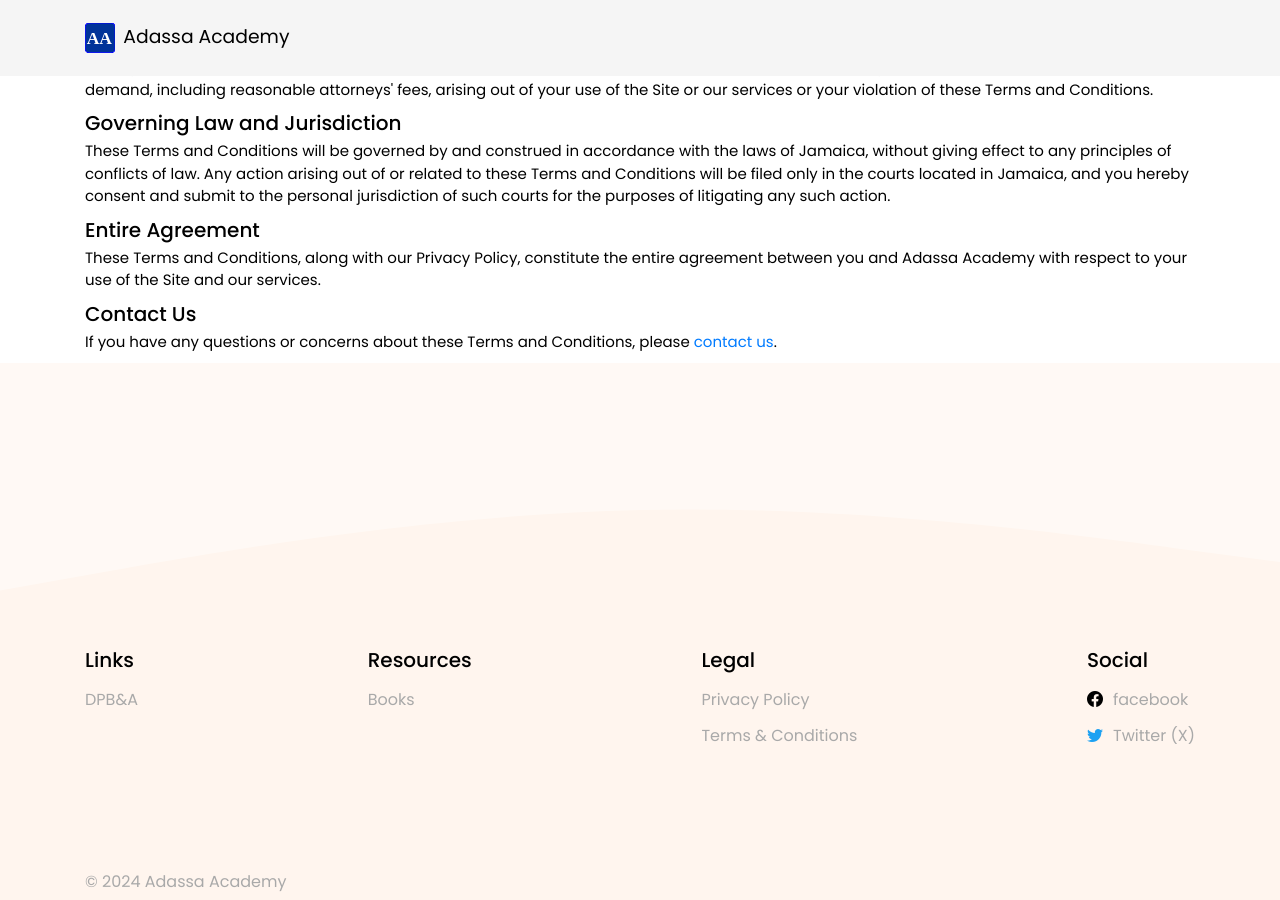
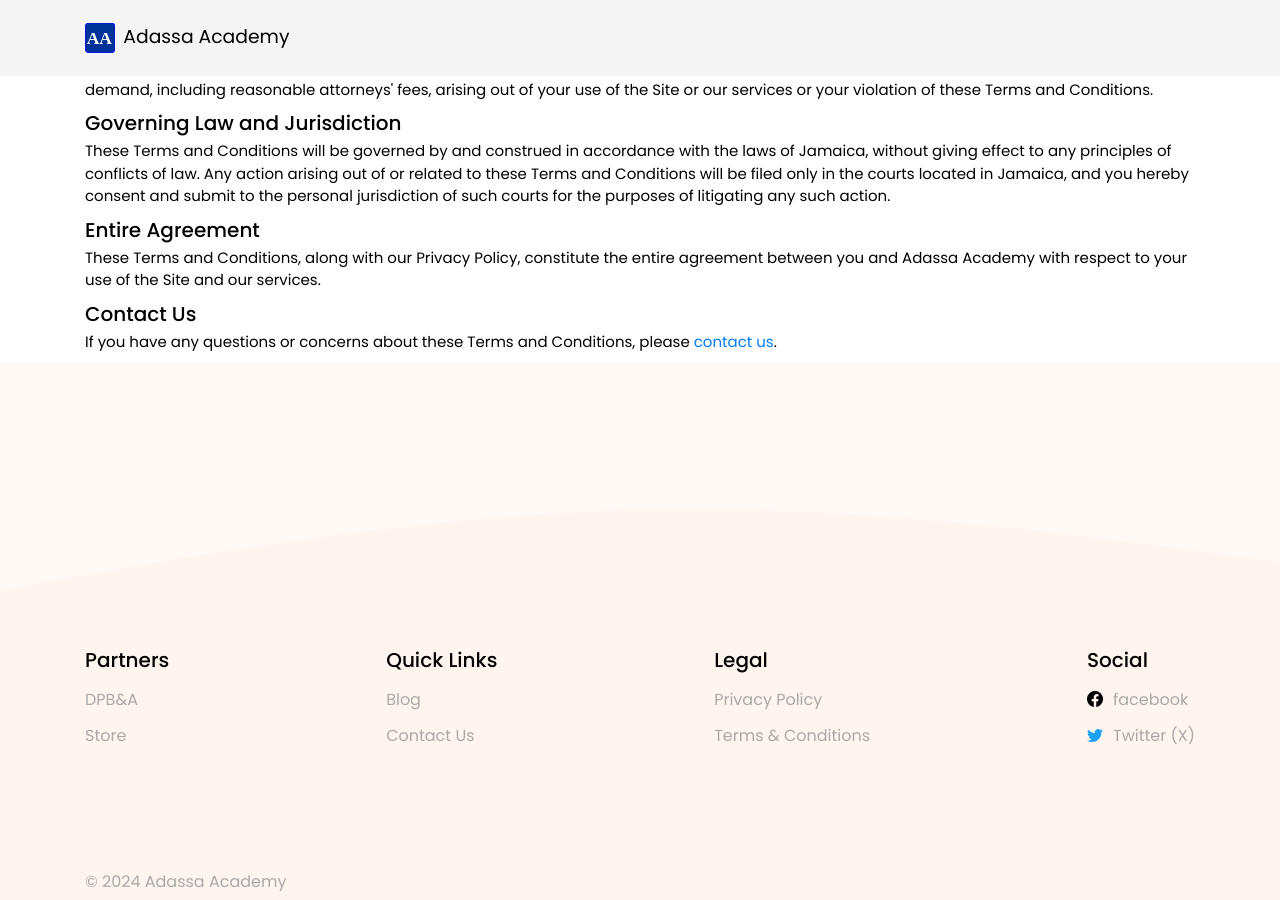
Before and after one commit to Adassa-Enterprise-Solutions/adassa-academy, a Jekyll site: the page built from terms-and-conditions.html, in a window 1280 px wide and 900 px high, scrolled down 863 px. Built offline with Jekyll 4.4.1, drawn with Linux system fonts in a browser that asks for light colours; comment, search, counter and statistics services are not loaded.

Commit message:
General updates.

```diff
--- a/_includes/footer.html
+++ b/_includes/footer.html
@@ -7,19 +7,26 @@
     <section class="links container">
 
         <div class="qlinks">
-            <h2>Links</h2>
+            <h2>Partners</h2>
             <ul>
                 <a href="https://dpbennett.com.jm/" target="_blank">
                     <li>DPB&A</li>
+                </a>
+
+                <a href="https://store.adassa.com.jm/" target="_blank">
+                    <li>Store</li>
                 </a>
             </ul>
         </div>
 
         <div class="qlinks">
-            <h2>Resources</h2>
+            <h2>Quick Links</h2>
             <ul>
-                <a href="https://amzn.to/3NS0dE5" target="_blank">
-                    <li>Books</li>
+                <a href="/blog">
+                    <li>Blog</li>
+                </a>
+                <a href="/contact">
+                    <li>Contact Us</li>
                 </a>
             </ul>
         </div>
@@ -56,7 +63,7 @@
 
     </section>
     <section class="container">
-        <a href="https://academy.adassa.com.jm/">
+        <a href="/">
             <li>© {{ site.time | date: '%Y' }} {{ site.company_name }}</li>
         </a>
     </section>
```
